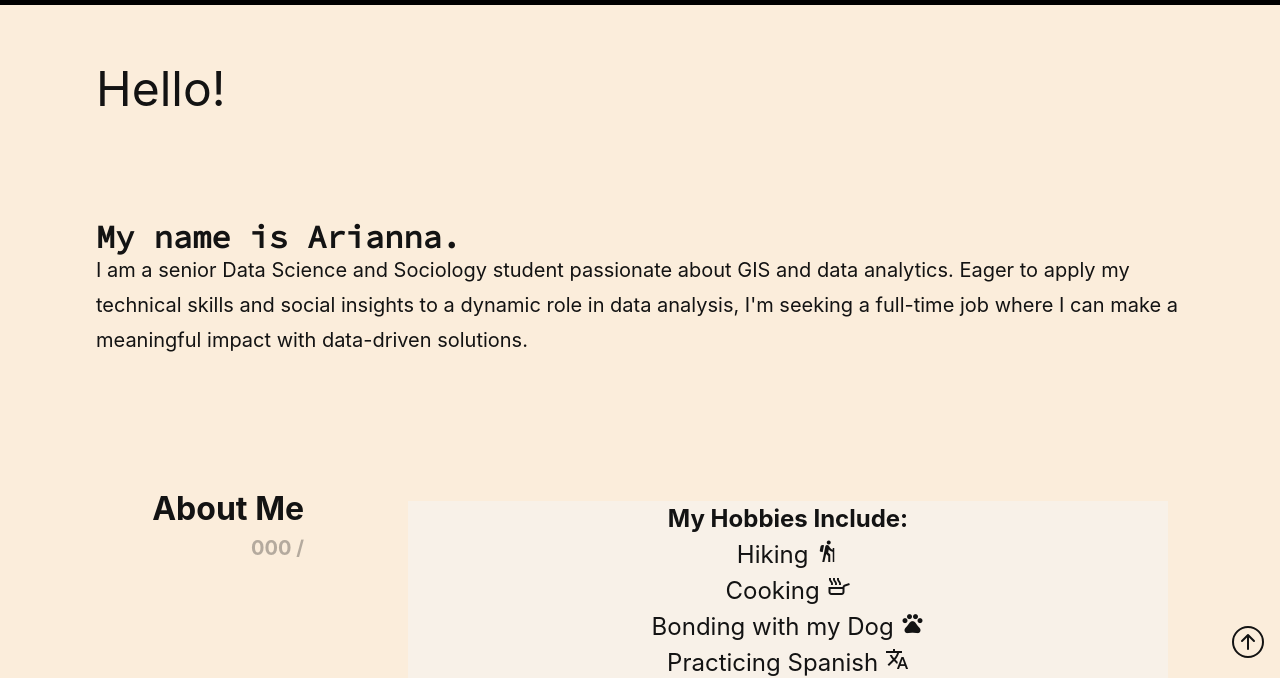
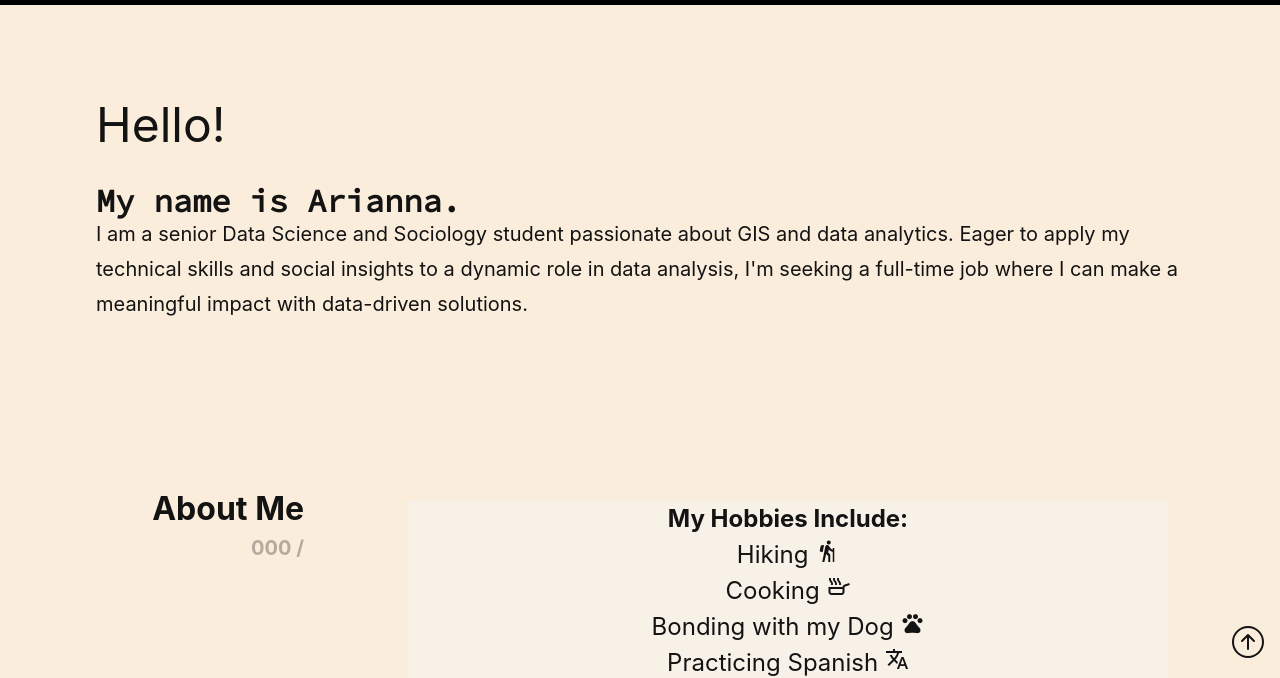
Before and after one commit to LaGamma-Arianna/LaGamma-Arianna.github.io, a plain HTML site: page index.html in a window 1280 px wide. Shown: the part 121-799 px from the top of the page. Drawn offline with nearby package versions, Linux system fonts and the light colour scheme.

Commit message:
Update index.html

```diff
--- a/index.html
+++ b/index.html
@@ -64,7 +64,7 @@
 
         <div class="homeCont home">
         <div class="headerBlock">
-            <div class="homeMainText">Hello!</div><br><br><br><br>
+            <div class="homeMainText">Hello!</div><br>
             <div class="homeNameText">My name is Arianna.</div>
             <div class="homeSubText">I am a senior Data Science and Sociology student passionate about GIS and data analytics.
                 Eager to apply my technical skills and social insights to a dynamic role in data analysis,
```
